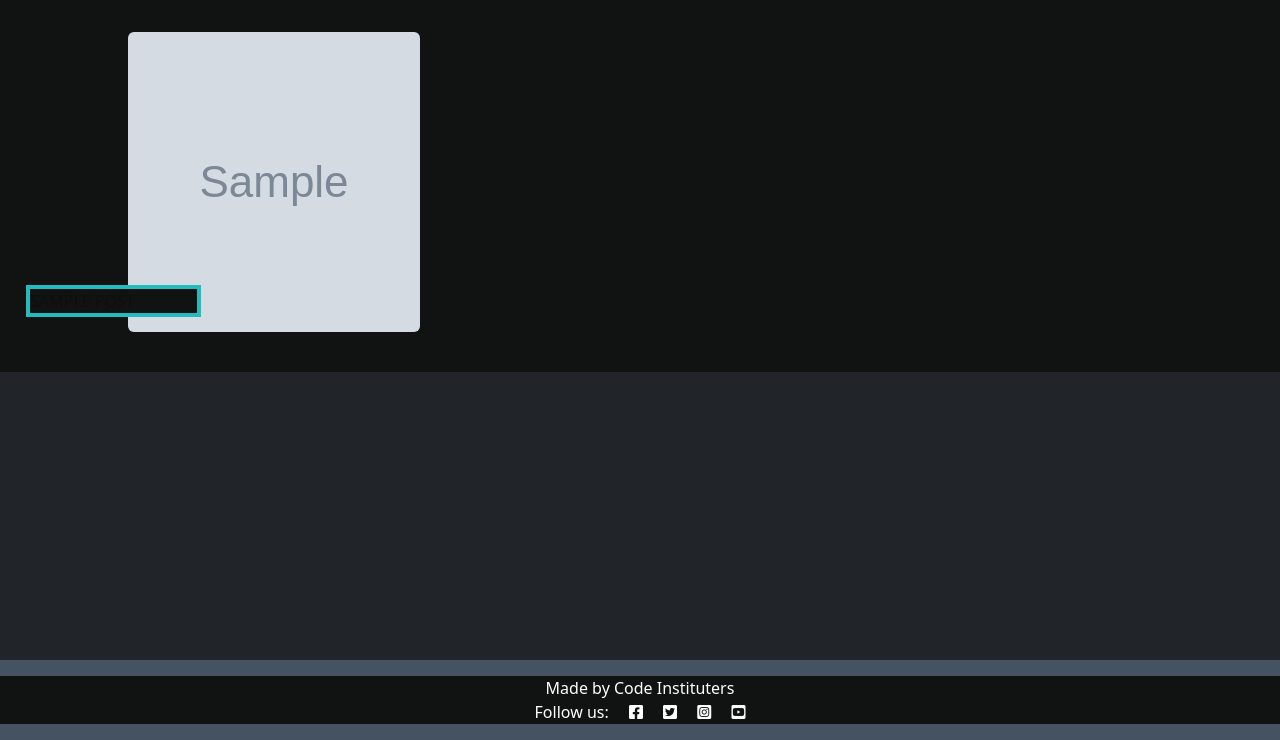
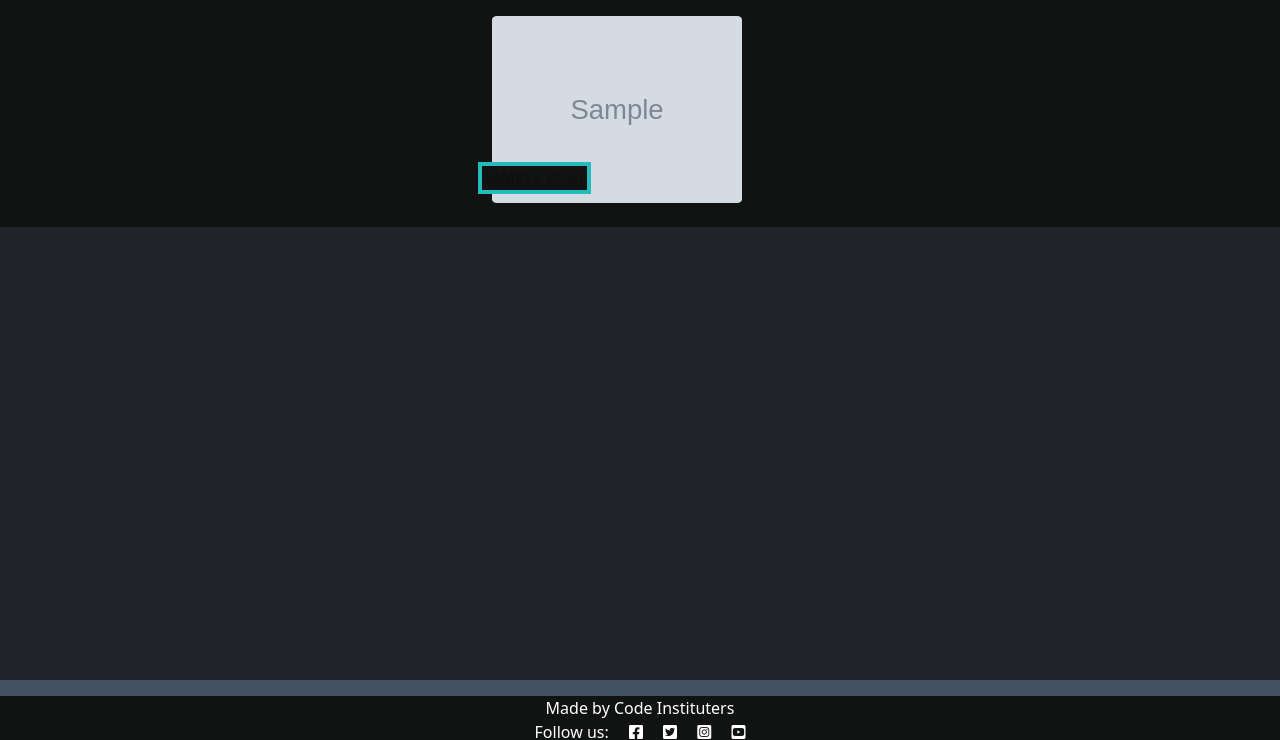
Before and after one commit to LuQuintas11/RaizalDuo, a Django app: template templates/index.html in a window 1280 px wide. Shown: the part 60-800 px from the top of the page. Run offline with Django 3.2, Linux system fonts and the light colour scheme; the template is opened without the code that fills it: most values are stand-ins (such as "Sample title", 1, 10 or a date in 2020); grey boxes marked "Sample" are stand-in pictures.

Commit message:
Add style to the footer

```diff
--- a/static/css/style.css
+++ b/static/css/style.css
@@ -158,8 +158,28 @@ img:hover{
 
 img{
     border-radius: 2%;
-    width: 50%;
-    height: 1000px;
-    margin: 0 100px;
+    width: 250px;
+    max-height: 250px;
 
 }
+
+
+.row{
+
+    padding-left: 0px;
+    flex-direction: row;
+    align-items: center;
+    justify-content: center;
+
+
+
+}
+
+
+footer{
+        position: fixed;
+        bottom: 0;
+        width: 100%;
+        height: 60px;   /* Height of the footer */
+        background: #6cf;
+     }
--- a/templates/base.html
+++ b/templates/base.html
@@ -64,7 +64,7 @@
     </main>
 
     <!-- Footer -->
-    <footer class="footer mt-auto py-3 dark-bg">
+    <footer class="footer py-3 dark-bg">
         <p class="m-0 text-center text-white">Made by Code Instituters</p>
         <p class="m-0 text-center text-white">Follow us: <i class="fab fa-facebook-square ms-3"></i>
             <i class="fab fa-twitter-square ms-3"></i>
--- a/templates/index.html
+++ b/templates/index.html
@@ -9,25 +9,19 @@
         <div class="col-12 mt-3 ">
             <div class="row">
                 {% for post in post_list %}
-                <div class="col-md-6">
-                    <div class="card mb-4">
-                        <div class="card-body">
-                            <div class="image-container">
+                    <div class=" col-md-3 card mb-4">
+
                                 {% if "placeholder" in post.featured_image.url %}
                                 <h3>Succesfully uploaded : {{img_obj.title}}</h3>
-
-                                <img class="card-img-top" src="{{post.image.url}}" alt="connect" style="max-height:300px">
+                                <img class="card-img-top" src="{{post.image.url}}" alt="connect" style="max-height:6000px">
                                 {% else %}
-                                <img src="{{ post.image.url}}" alt="connect" style="max-height:300px">
+                                <img src="{{ post.image.url}}" alt="connect" style="max-height:600px">
                                 {% endif %}
                                 <div class="image-flash">
                                     <a href="{% url 'post_detail' post.slug  %}" class="post-link">  <p class="author"> {{ post.title }}</p></a>
                                 </div>
                             </div>
-                        </div>
-                    </div>
-                </div>
-                {% if forloop.counter|divisibleby:2 %}
+                {% if forloop.counter|divisibleby:4 %}
             </div>
             <div class="row">
                 {% endif %}
```
